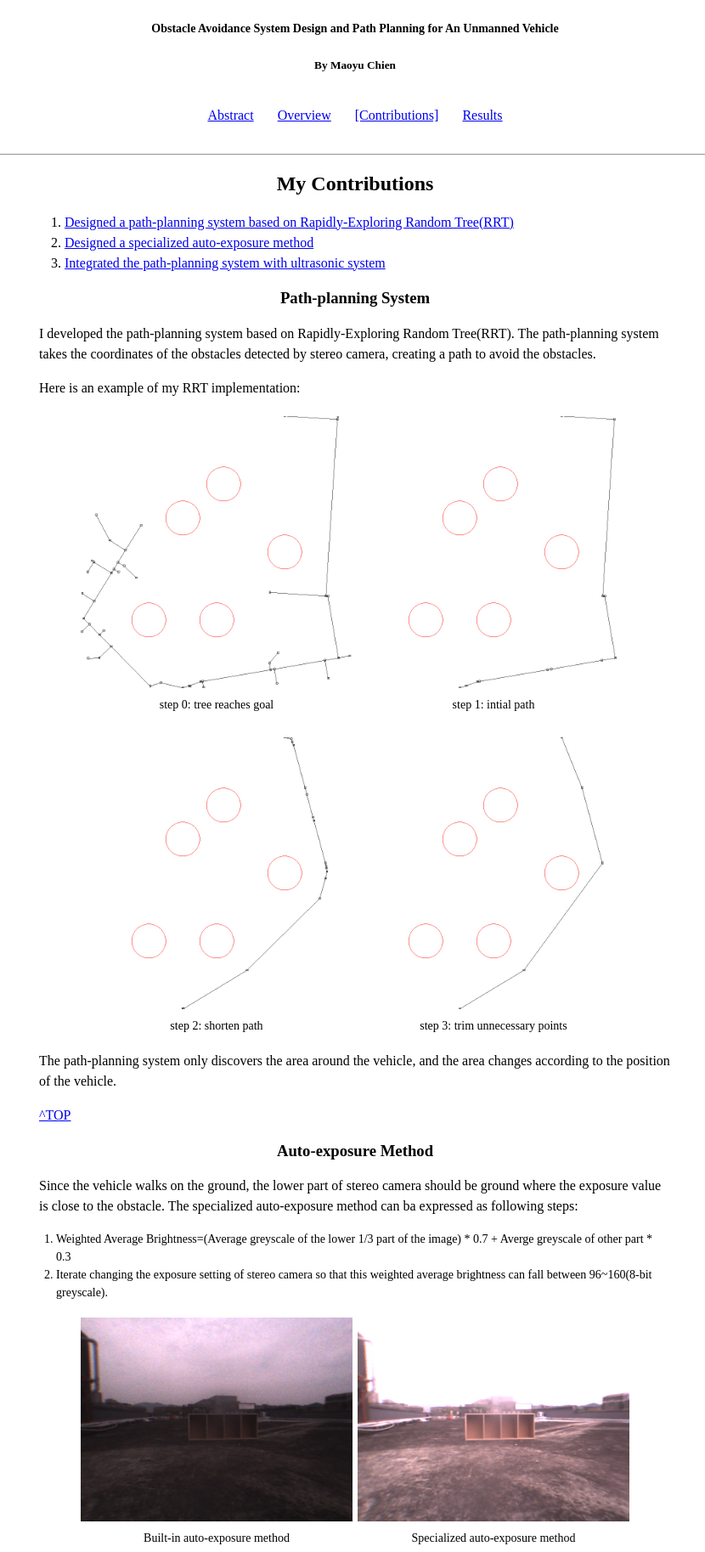
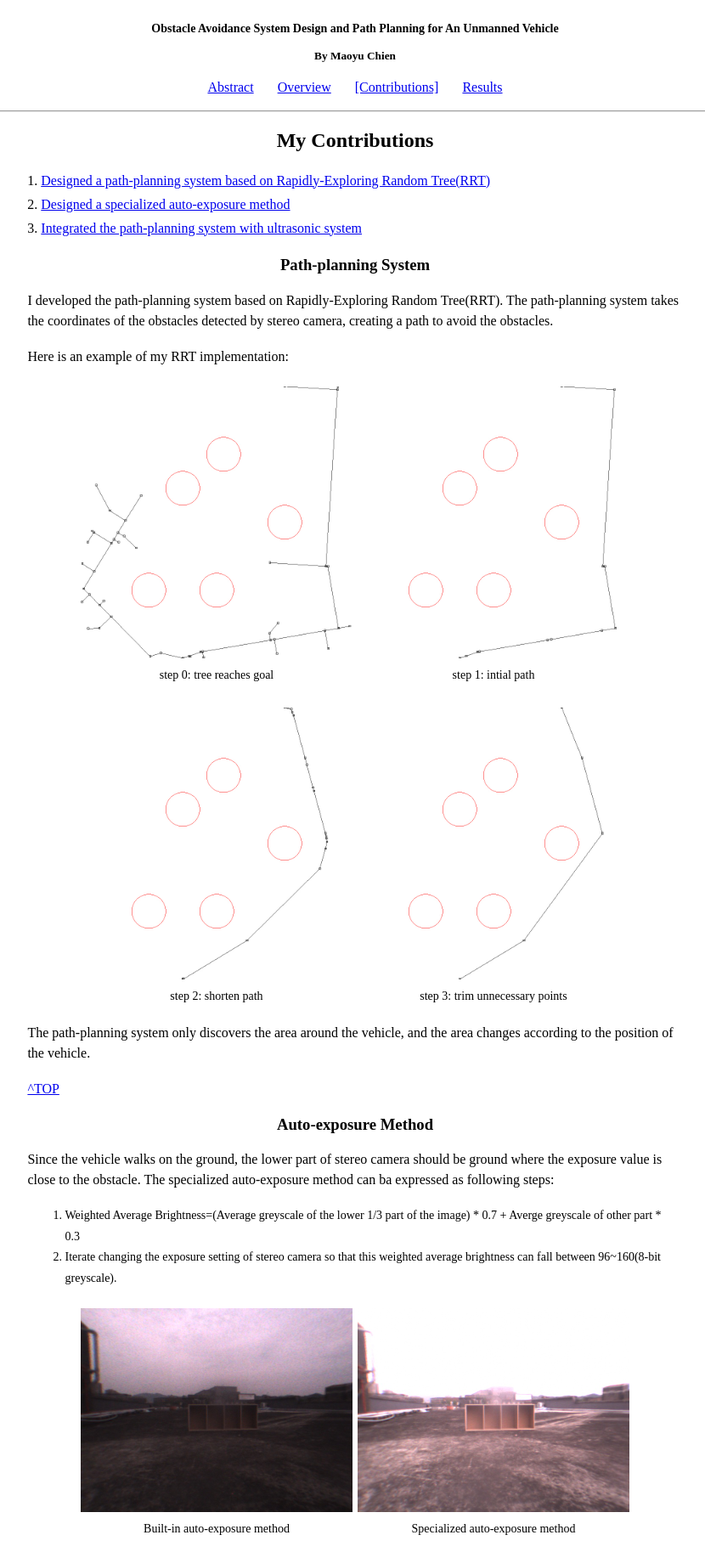
Before and after one commit to AlvinJian/alvinjian.github.io, a plain HTML site: page vehicle/contrib.html in a window 1280 px wide. Shown: the top 1827 px of the page at 85% size, without its empty margins (222-1052 px from the left). Drawn offline with Linux system fonts and the light colour scheme.

Commit message:
replace padding with margin

```diff
--- a/vehicle/contrib.html
+++ b/vehicle/contrib.html
@@ -8,23 +8,23 @@
 		    font-size: 14px;
 	    }
       #list {
-        line-height: 150%;
-        padding-left: 100px;
-		    padding-right: 100px;
+        line-height: 175%;
+        width: 85%;
+		    margin: auto;
       }
       table {
 		    margin: 0px auto;
 		    border-spacing: 4px;
 	    }
 	    p {
-		    padding-left: 110px;
-		    padding-right: 110px;
+        width: 80%;
+        margin: auto;
 	    }
       .steps {
         font-size: 14px;
-        line-height: 150%;
-        padding-left: 130px;
-        padding-right: 130px;
+        line-height: 175%;
+        margin: auto;
+        width: 75%;
       }
 	</style>
   </head>
@@ -57,8 +57,8 @@
     <h3 class="cntr">Path-planning System</h3>
     <p>I developed the path-planning system based on Rapidly-Exploring Random Tree(RRT).
       The path-planning system takes the coordinates of the obstacles detected by stereo camera,
-      creating a path to avoid the obstacles.</p>
-    <p>Here is an example of my RRT implementation:</p>
+      creating a path to avoid the obstacles.</p><br/>
+    <p>Here is an example of my RRT implementation:</p><br/>
     <table>
       <tr class="cntr">
         <td><img src="img/rrt1.jpg" width="320px" height="320px"/></td>
@@ -80,24 +80,24 @@
 		<td><span class="imgdesc">step 2: shorten path</span></td>
 		<td><span class="imgdesc">step 3: trim unnecessary points</span></td>
       </tr>
-    </table>
+    </table><br/>
     <!--p>The above images are created by a Qt/C++ program.</p -->
     <p>The path-planning system only discovers the area around the vehicle, and
     the area changes according to the position of the vehicle.</p>
-    <p><a href="#top">^TOP</a></p>
+    <br/><p><a href="#top">^TOP</a></p>
   </div>
 
   <div id="expo">
     <h3 class="cntr">Auto-exposure Method</h3>
     <p>Since the vehicle walks on the ground, the lower part of stereo camera
      should be ground where the exposure value is close to the obstacle.
-     The specialized auto-exposure method can ba expressed as following steps:</p>
+     The specialized auto-exposure method can ba expressed as following steps:</p><br/>
      <ol class="steps">
        <li>Weighted Average Brightness=(Average greyscale of the lower 1/3 part of the image) * 0.7 +
             Averge greyscale of other part * 0.3</li>
        <li>Iterate changing the exposure setting of stereo camera so that this weighted average brightness
             can fall between 96~160(8-bit greyscale).</li>
-     </ol>
+     </ol><br/>
     <table border="0">
 	  <tr class="cntr">
 		  <td><img src="img/before.jpeg" width="320px" height="240px"/></td>
@@ -107,18 +107,18 @@
 		  <td><span class="imgdesc">Built-in auto-exposure method</span></td>
 		  <td><span class="imgdesc">Specialized auto-exposure method</span></td>
 	  </tr>
-	</table>
+	</table><br/>
 	<p>With the specialized auto-exposure method, the images captured by stereo camera
 	are more clear. Consequently, the result of obstacle detection is improved.</p>
-    <p><a href="#top">^TOP</a></p>
+    <br/><p><a href="#top">^TOP</a></p>
   </div>
 
   <div id="sys">
-  <h3 class="cntr">Integration of path-planning and ultrasonic systems</h3>
+  <h3 class="cntr">Integration of Path-planning And Ultrasonic Systems</h3>
     <div class="cntr">
       <img src="img/sys_flow.png" width="854px" height="auto"/>
     </div>
-    <p><a href="#top">^TOP</a></p>
+    <br/><p><a href="#top">^TOP</a></p>
   </div>
 
   </body>
--- a/vehicle/css/style.css
+++ b/vehicle/css/style.css
@@ -1,13 +1,14 @@
 #navlist { text-align: center; }
 
 #navlist ul{
-  padding-top: 20px;
-  padding-bottom: 20px;
+  padding-top: 2px;
+  padding-bottom: 2px;
   padding-left: 10px;
   padding-right: 10px;
   font-size: 16px;
 }
 #navlist ul li {
+  margin: auto;
   display: inline;
   padding-left: 12px;
   padding-right: 12px;
@@ -26,7 +27,8 @@
 }
 
 .author {
-  padding: 0px;
+  padding: 2px;
+  margin: 0 auto;
   text-align: center;
 }
 
```
Also changed, not shown: vehicle/index.html (+4 -4 lines), vehicle/overview.html (+1 -1 lines).
